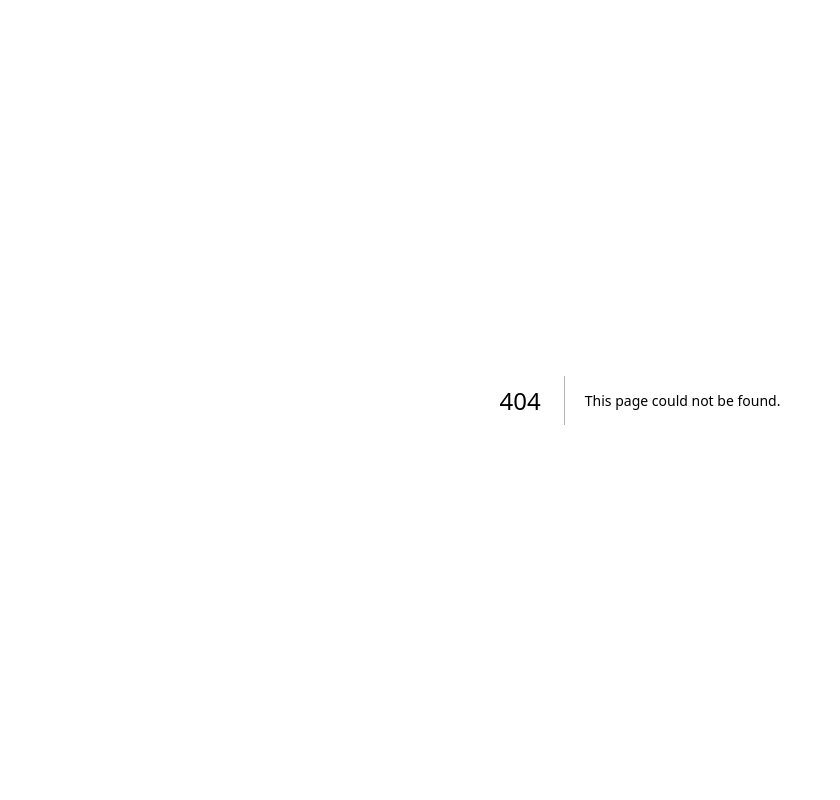
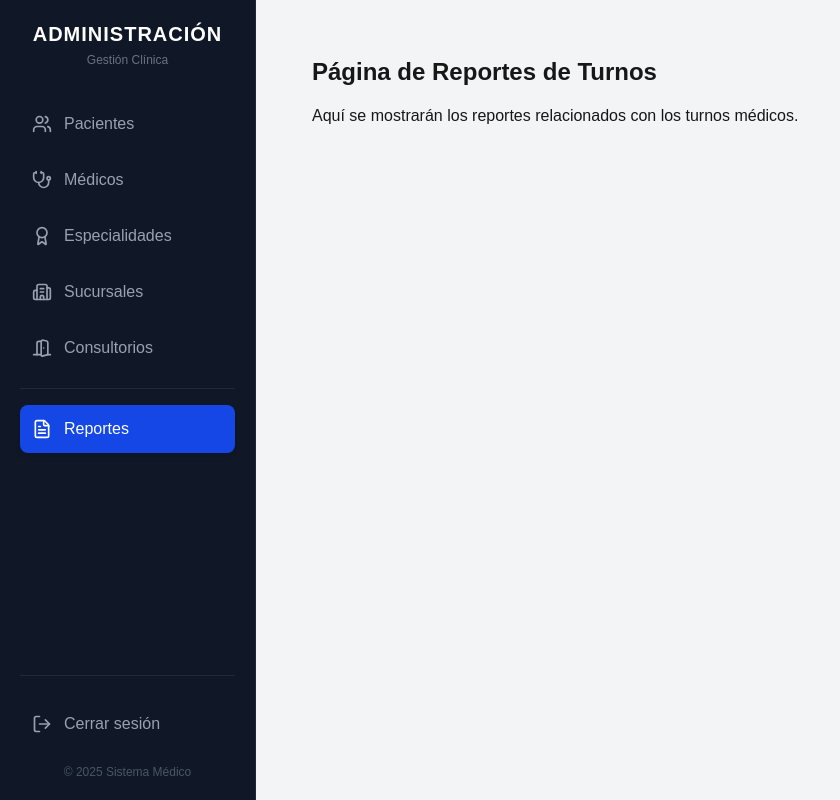
Before and after one commit to Fal2002/TPI_Grupo24_Turnos_Medicos, a Next.js app in the folder app/frontend/: page /admin/reportes in a window 1280 px wide. Before the commit this address had no page. Shown: the whole page, without its empty margins (0-840 px from the left). Built offline with nearby package versions, Linux system fonts and the light colour scheme.

Commit message:
esta locura papaa

```diff
--- a/app/frontend/app/admin/page.tsx
+++ b/app/frontend/app/admin/page.tsx
@@ -1,11 +1,145 @@
 "use client";
-import { FC, useState } from 'react';
+import { FC, useState, useEffect } from 'react';
+import { getMedicos } from '@/services/medicos';
+import { getPacientes } from '@/services/pacientes';
+import { getConsultorios } from '@/services/consultorios';
+import { Users, UserRound, Building2, Stethoscope } from 'lucide-react';
 
 const AnotacionPage: FC = () => {
+  const [stats, setStats] = useState({
+    medicos: 0,
+    pacientes: 0,
+    consultorios: 0,
+  });
+  const [specialtyStats, setSpecialtyStats] = useState<Record<string, number>>({});
+  const [loading, setLoading] = useState(true);
+
+  useEffect(() => {
+    const fetchData = async () => {
+      try {
+        const [medicos, pacientes, consultorios] = await Promise.all([
+          getMedicos(),
+          getPacientes(),
+          getConsultorios()
+        ]);
+
+        // Calculate specialty stats
+        const specCounts: Record<string, number> = {};
+        if (Array.isArray(medicos)) {
+          medicos.forEach((medico: any) => {
+            if (medico.especialidades && Array.isArray(medico.especialidades)) {
+              medico.especialidades.forEach((spec: any) => {
+                const name = spec.descripcion;
+                specCounts[name] = (specCounts[name] || 0) + 1;
+              });
+            }
+          });
+        }
+
+        setStats({
+          medicos: Array.isArray(medicos) ? medicos.length : 0,
+          pacientes: Array.isArray(pacientes) ? pacientes.length : 0,
+          consultorios: Array.isArray(consultorios) ? consultorios.length : 0,
+        });
+        setSpecialtyStats(specCounts);
+      } catch (error) {
+        console.error("Error fetching dashboard data", error);
+      } finally {
+        setLoading(false);
+      }
+    };
+
+    fetchData();
+  }, []);
+
+  if (loading) {
+    return <div className="flex items-center justify-center h-screen">Cargando resumen...</div>;
+  }
+
+  const maxSpecialtyCount = Math.max(...Object.values(specialtyStats), 1);
 
   return (
-    <div className="flex flex-col h-screen">
-      a
+    <div className="p-8 space-y-8 bg-gray-50 min-h-screen">
+      <h1 className="text-3xl font-bold text-gray-800">Resumen General de la Clínica</h1>
+
+      {/* Stats Cards */}
+      <div className="grid grid-cols-1 md:grid-cols-3 gap-6">
+        <div className="bg-white p-6 rounded-xl shadow-sm border border-gray-100 flex items-center space-x-4">
+          <div className="p-3 bg-blue-100 rounded-full text-blue-600">
+            <Stethoscope size={32} />
+          </div>
+          <div>
+            <p className="text-sm text-gray-500 font-medium">Médicos</p>
+            <p className="text-2xl font-bold text-gray-900">{stats.medicos}</p>
+          </div>
+        </div>
+
+        <div className="bg-white p-6 rounded-xl shadow-sm border border-gray-100 flex items-center space-x-4">
+          <div className="p-3 bg-green-100 rounded-full text-green-600">
+            <Users size={32} />
+          </div>
+          <div>
+            <p className="text-sm text-gray-500 font-medium">Pacientes</p>
+            <p className="text-2xl font-bold text-gray-900">{stats.pacientes}</p>
+          </div>
+        </div>
+
+        <div className="bg-white p-6 rounded-xl shadow-sm border border-gray-100 flex items-center space-x-4">
+          <div className="p-3 bg-purple-100 rounded-full text-purple-600">
+            <Building2 size={32} />
+          </div>
+          <div>
+            <p className="text-sm text-gray-500 font-medium">Consultorios</p>
+            <p className="text-2xl font-bold text-gray-900">{stats.consultorios}</p>
+          </div>
+        </div>
+      </div>
+
+      {/* Charts Section */}
+      <div className="grid grid-cols-1 lg:grid-cols-2 gap-8">
+        {/* Specialty Distribution */}
+        <div className="bg-white p-6 rounded-xl shadow-sm border border-gray-100">
+          <h2 className="text-xl font-semibold text-gray-800 mb-6">Médicos por Especialidad</h2>
+          <div className="space-y-4">
+            {Object.entries(specialtyStats).length > 0 ? (
+              Object.entries(specialtyStats)
+                .sort(([, a], [, b]) => b - a)
+                .map(([name, count]) => (
+                  <div key={name} className="space-y-1">
+                    <div className="flex justify-between text-sm">
+                      <span className="font-medium text-gray-700">{name}</span>
+                      <span className="text-gray-500">{count} médicos</span>
+                    </div>
+                    <div className="w-full bg-gray-100 rounded-full h-2.5">
+                      <div
+                        className="bg-blue-600 h-2.5 rounded-full transition-all duration-500"
+                        style={{ width: `${(count / maxSpecialtyCount) * 100}%` }}
+                      ></div>
+                    </div>
+                  </div>
+                ))
+            ) : (
+              <p className="text-gray-500 text-center py-4">No hay datos de especialidades disponibles.</p>
+            )}
+          </div>
+        </div>
+
+        {/* Quick Actions or Other Info */}
+        <div className="bg-white p-6 rounded-xl shadow-sm border border-gray-100">
+          <h2 className="text-xl font-semibold text-gray-800 mb-6">Información Adicional</h2>
+          <div className="space-y-4 text-gray-600">
+            <p>
+              Bienvenido al panel de administración. Desde aquí puede gestionar los recursos de la clínica.
+            </p>
+            <ul className="list-disc list-inside space-y-2 ml-2">
+              <li>Gestione el personal médico y sus horarios.</li>
+              <li>Administre la base de datos de pacientes.</li>
+              <li>Configure consultorios y sucursales.</li>
+              <li>Supervise las especialidades ofrecidas.</li>
+            </ul>
+          </div>
+        </div>
+      </div>
     </div>
   );
 };
--- /dev/null
+++ b/app/frontend/app/admin/reportes/page.tsx
@@ -0,0 +1,12 @@
+'use client';
+
+import { useState, useEffect } from 'react';
+
+export default function ReportesPage() {
+  return (
+    <div className="p-6">
+      <h1 className="text-2xl font-bold mb-4">Página de Reportes de Turnos</h1>
+      <p>Aquí se mostrarán los reportes relacionados con los turnos médicos.</p>
+    </div>
+  );
+}
--- a/app/frontend/app/components/SidebarAdmin.tsx
+++ b/app/frontend/app/components/SidebarAdmin.tsx
@@ -16,7 +16,8 @@ import {
   LogOut,
   Plus,        // Icono Crear
   LayoutList,  // Icono Gestionar (antes Eye)
-  ChevronDown
+  ChevronDown,
+  FileText
 } from 'lucide-react';
 
 interface NavItem {
@@ -30,7 +31,10 @@ const navItems: NavItem[] = [
   { href: '/admin/medicos', label: 'Médicos', icon: Stethoscope },
   { href: '/admin/especialidades', label: 'Especialidades', icon: Award },
   { href: '/admin/sucursales', label: 'Sucursales', icon: Building2 },
-  { href: '/admin/consultorios', label: 'Consultorios', icon: DoorOpen },
+  { href: '/admin/consultorios', label: 'Consultorios', icon: DoorOpen }
+];
+const navReports: NavItem[] = [
+  { href: '/admin/reportes', label: 'Reportes', icon: FileText }
 ];
 
 const LogoutButton = () => {
@@ -165,6 +169,32 @@ const AdminSidebar = () => {
                 );
               })}
             </ul>
+
+            <div className="my-4 border-t border-gray-800"></div>
+
+            <ul className="space-y-2">
+              {navReports.map((item) => {
+                const isActive = pathname.startsWith(item.href);
+                return (
+                  <li key={item.href}>
+                    <Link
+                      href={item.href}
+                      onClick={isMobileMenuOpen ? toggleMobileMenu : undefined}
+                      className={`flex items-center justify-between p-3 rounded-lg transition-all duration-200 z-10 relative
+                                  ${isActive
+                                    ? 'bg-blue-700 text-white shadow-md'
+                                    : 'text-gray-400 hover:bg-gray-800 hover:text-white'
+                                  }`}
+                    >
+                      <div className="flex items-center">
+                        <item.icon className={`mr-3 ${isActive ? 'text-white' : 'text-gray-400 group-hover:text-white'}`} size={20} />
+                        <span className="font-medium">{item.label}</span>
+                      </div>
+                    </Link>
+                  </li>
+                );
+              })}
+            </ul>
           </nav>
         </div>
 
```
Also changed, not shown: 1 other file (tests, documents, lock files or other folders).
